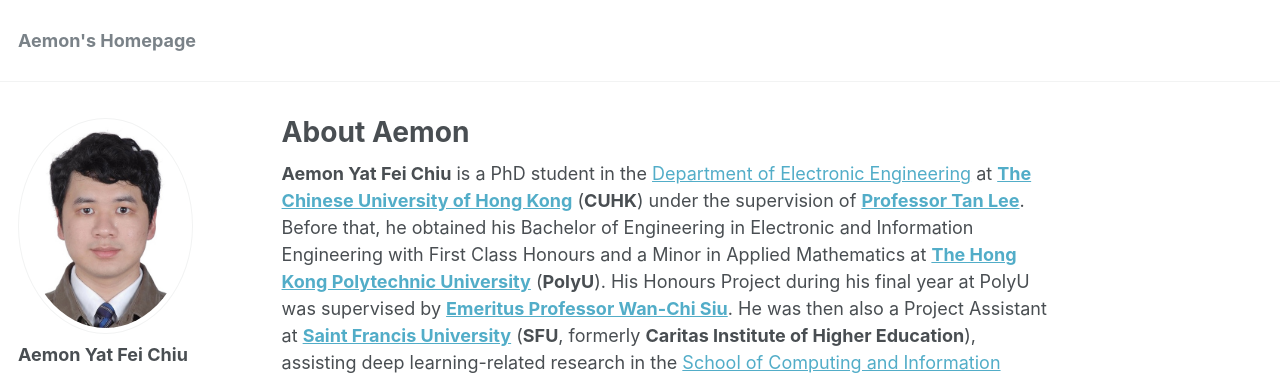
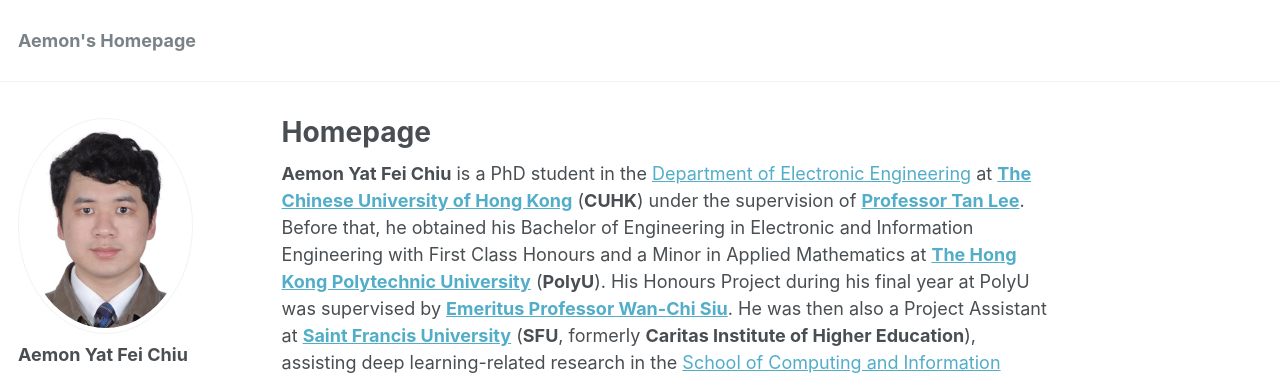
Before and after one commit to aemonyfchiu/aemonyfchiu.github.io, a Jekyll site: the page built from _pages/about.md, in a window 1280 px wide and 1186 px high. Shown: the top 375 px of the window. Built offline with Jekyll 4.4.1, drawn with Linux system fonts in a browser that asks for light colours; some web fonts are replaced.

Commit message:
Update about.md

```diff
--- a/_pages/about.md
+++ b/_pages/about.md
@@ -1,6 +1,6 @@
 ---
 permalink: /
-title: "About Aemon"
+title: "Homepage"
 author_profile: true
 redirect_from:
   - /about/
```
